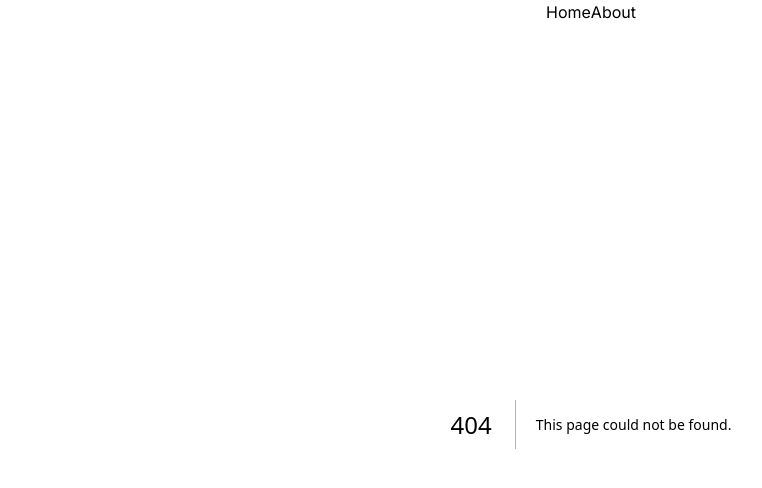
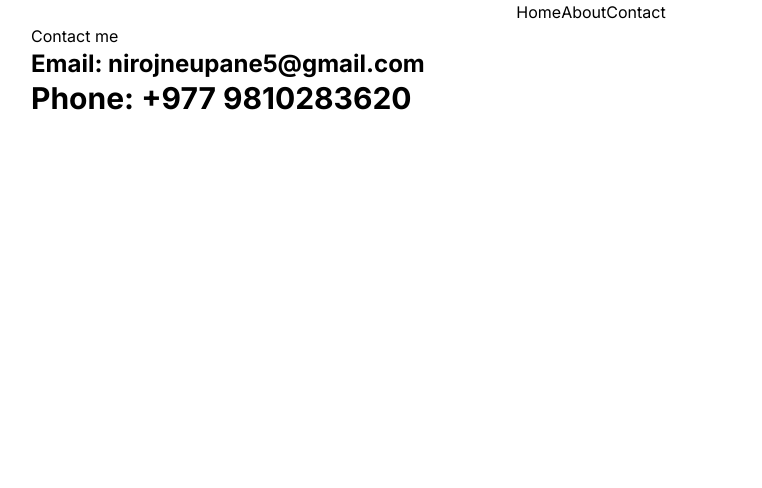
Before and after one commit to nirojneupane5/portfolio, a Next.js app: page /contact in a window 1280 px wide. Before the commit this address had no page. Shown: the top 488 px of the page, without its empty margins (49-811 px from the left). Built offline with nearby package versions, Linux system fonts and the light colour scheme.

Commit message:
Contact us page build

```diff
--- a/src/Components/Navbar.tsx
+++ b/src/Components/Navbar.tsx
@@ -9,6 +9,9 @@ export const Navbar = () => {
       <Link href="/about" className="hover:text-blue-500  text-white">
         About
       </Link>
+      <Link href="/contact" className="hover:text-blue-500  text-white">
+        Contact
+      </Link>
     </div>
   );
 };
--- /dev/null
+++ b/src/app/contact/page.tsx
@@ -0,0 +1,13 @@
+const Contact = () => {
+  return (
+    <div className="mr-20 ml-20">
+      <h1>Contact me</h1>
+      <h1 className="text-2xl font-bold text-black">
+        Email: nirojneupane5@gmail.com
+      </h1>
+      <h1 className="text-3xl font-bold text-black">Phone: +977 9810283620</h1>
+    </div>
+  );
+};
+
+export default Contact;
```
